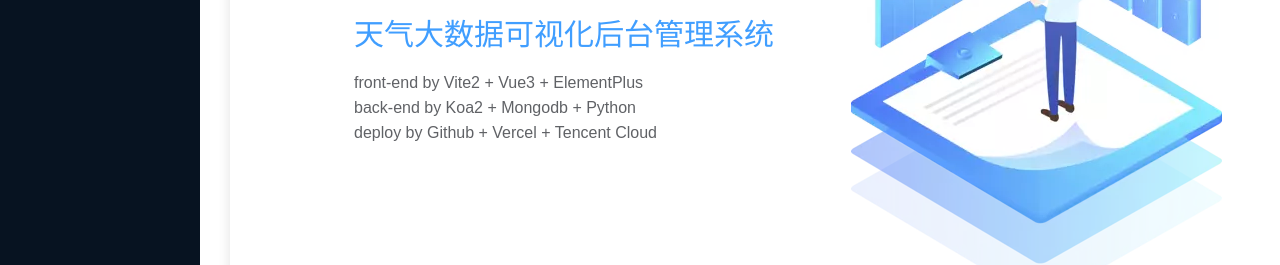
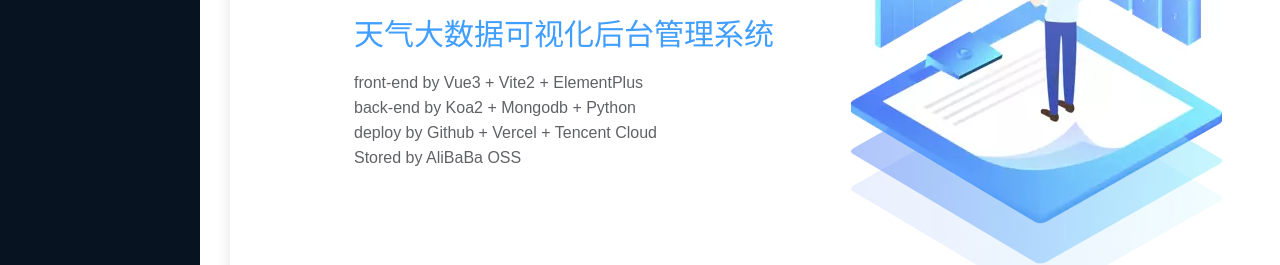
Before and after one commit to LaicZhang/weather-fe, a Vue app: page /#/welcome in a window 1280 px wide. Shown: the part 398-663 px from the top of the page. Built offline with nearby package versions, Linux system fonts and the light colour scheme; no server answers; sample sign-in values are in the browser's storage.

Commit message:
chore: update the project summary in the welcome page

```diff
--- a/src/views/Welcome.vue
+++ b/src/views/Welcome.vue
@@ -8,11 +8,13 @@
         天气大数据可视化后台管理系统
       </div>
       <div class="title-three">
-        front-end by Vite2 + Vue3 + ElementPlus
+        front-end by Vue3 + Vite2 + ElementPlus
         <br>
         back-end by Koa2 + Mongodb + Python
         <br>
         deploy by Github + Vercel + Tencent Cloud
+        <br>
+        Stored by AliBaBa OSS
       </div>
     </div>
     <el-image lazy class="welcome-img" alt="welcome" src="/img/welcome.webp" />
```
